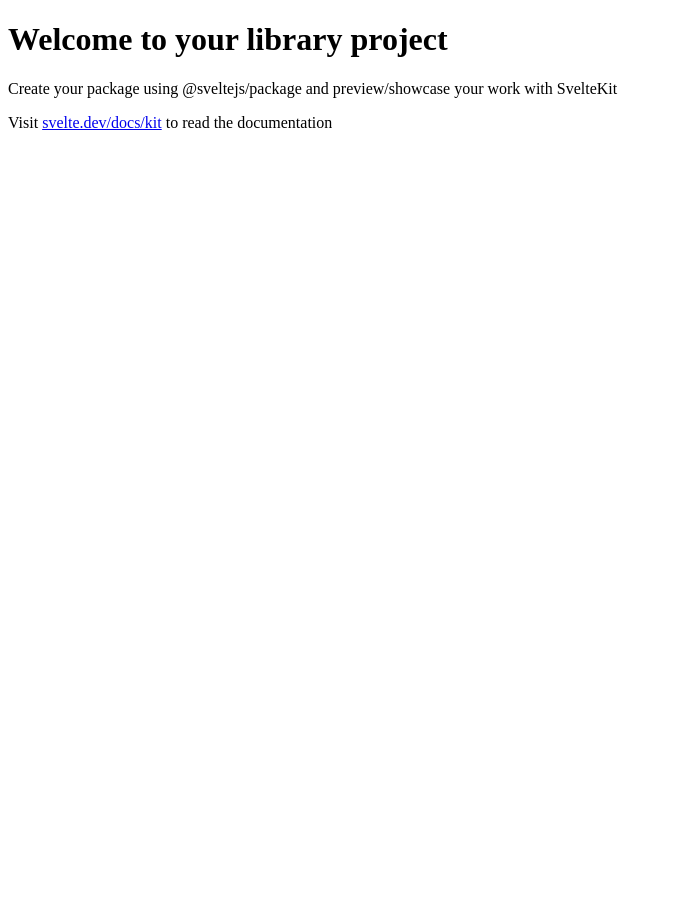
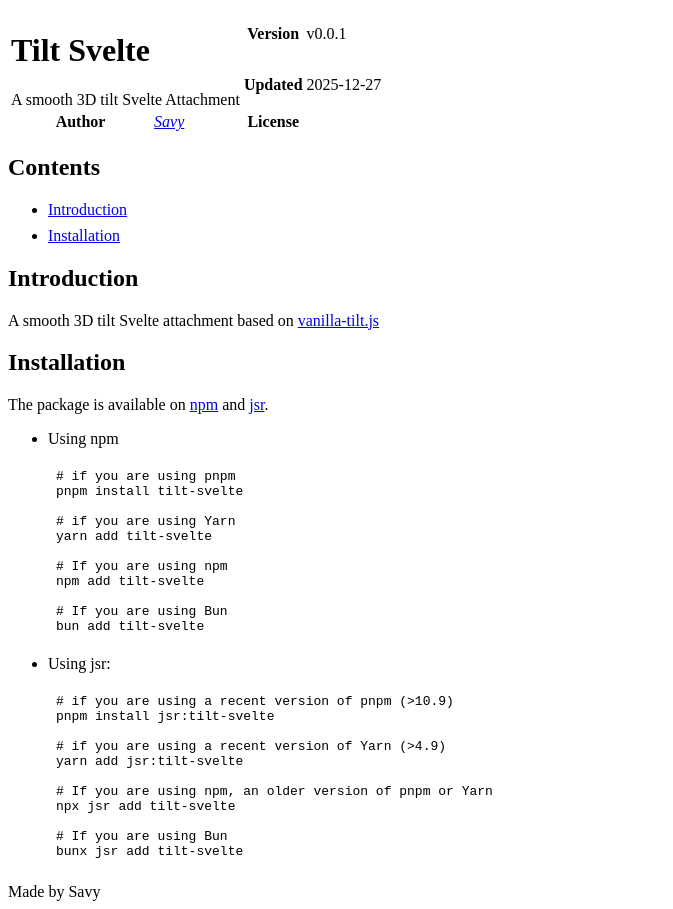
Before and after one commit to Savy011/tilt-svelte, a SvelteKit app: page / in a window 1280 px wide. Shown: the whole page, without its empty margins (0-673 px from the left). Before the commit the page ends 800 px from the top, so only its background shows below. Built offline with nearby package versions, Linux system fonts and the light colour scheme.

Commit message:
update docs site, add introduction & installation instructions

```diff
--- /dev/null
+++ b/src/routes/+layout.svelte
@@ -0,0 +1,48 @@
+<script lang="ts">
+  import "@owickstrom/the-monospace-web";
+
+  const { children } = $props();
+</script>
+
+<table class="header">
+  <tbody>
+    <tr>
+      <td colspan="2" rowspan="2" class="width-auto">
+        <h1 class="title">Tilt Svelte</h1>
+        <span class="subtitle">A smooth 3D tilt Svelte Attachment</span>
+      </td>
+      <th>Version</th>
+      <td class="width-min">v{import.meta.env.PKG_VERSION}</td>
+    </tr>
+    <tr>
+      <th>Updated</th>
+      <td class="width-min">
+        <time style="white-space: pre;">2025-12-27</time>
+      </td>
+    </tr>
+    <tr>
+      <th class="width-min">Author</th>
+      <td class="width-auto">
+        <a href="https://yvas.me"><cite>Savy</cite></a>
+      </td>
+      <th class="width-min">License</th>
+      <td>{import.meta.env.PKG_LICENSE}</td>
+    </tr>
+  </tbody>
+</table>
+
+{@render children()}
+
+<footer>Made by Savy</footer>
+
+<style>
+  :global(li) {
+    margin-bottom: 0.5rem;
+  }
+
+  :global(pre) {
+    border: var(--border-thickness) solid var(--text-color-alt);
+    padding: 0.5rem;
+    background-color: var(--background-color-alt);
+  }
+</style>
--- a/src/routes/+page.svelte
+++ b/src/routes/+page.svelte
@@ -1,3 +1,56 @@
-<h1>Welcome to your library project</h1>
-<p>Create your package using @sveltejs/package and preview/showcase your work with SvelteKit</p>
-<p>Visit <a href="https://svelte.dev/docs/kit">svelte.dev/docs/kit</a> to read the documentation</p>
+<script lang="ts">
+  const NPM_INSTRUCTIONS = (pkg_name: string) => `# if you are using pnpm
+pnpm install ${pkg_name}
+
+# if you are using Yarn
+yarn add ${pkg_name}
+
+# If you are using npm
+npm add ${pkg_name}
+
+# If you are using Bun
+bun add ${pkg_name}`;
+
+  const JSR_INSTRUCTIONS = (
+    pkg_name: string,
+  ) => `# if you are using a recent version of pnpm (>10.9)
+pnpm install jsr:${pkg_name}
+
+# if you are using a recent version of Yarn (>4.9)
+yarn add jsr:${pkg_name}
+
+# If you are using npm, an older version of pnpm or Yarn
+npx jsr add ${pkg_name}
+
+# If you are using Bun
+bunx jsr add ${pkg_name}`;
+</script>
+
+<h2 id="toc-title">Contents</h2>
+
+<ul>
+  <li><a href="#introduction" id="toc-introduction">Introduction</a></li>
+  <li><a href="#installation" id="toc-installation">Installation</a></li>
+</ul>
+
+<h2 id="introduction">Introduction</h2>
+
+<p>
+  A smooth 3D tilt Svelte attachment based on
+  <a href="https://github.com/micku7zu/vanilla-tilt.js"> vanilla-tilt.js </a>
+</p>
+
+<h2 id="installation">Installation</h2>
+
+<p>
+  The package is available on <a href="https://npmjs.org">npm</a> and
+  <a href="https://jsr.io/">jsr</a>.
+</p>
+
+<ul>
+  <li>Using npm</li>
+  <pre><code>{NPM_INSTRUCTIONS(import.meta.env.PKG_NAME)}</code></pre>
+
+  <li>Using jsr:</li>
+  <pre><code>{JSR_INSTRUCTIONS(import.meta.env.PKG_NAME)}</code></pre>
+</ul>
--- a/vite.config.ts
+++ b/vite.config.ts
@@ -1,6 +1,12 @@
 import { sveltekit } from "@sveltejs/kit/vite";
 import { defineConfig } from "vite";
+import pkg from "./package.json" with { type: "json" };
 
 export default defineConfig({
   plugins: [sveltekit()],
+  define: {
+    "import.meta.env.PKG_VERSION": JSON.stringify(pkg.version),
+    "import.meta.env.PKG_LICENSE": JSON.stringify(pkg.license),
+    "import.meta.env.PKG_NAME": JSON.stringify(pkg.name),
+  },
 });
```
Also changed, not shown: src/env.d.ts (added, +9 -0 lines).
